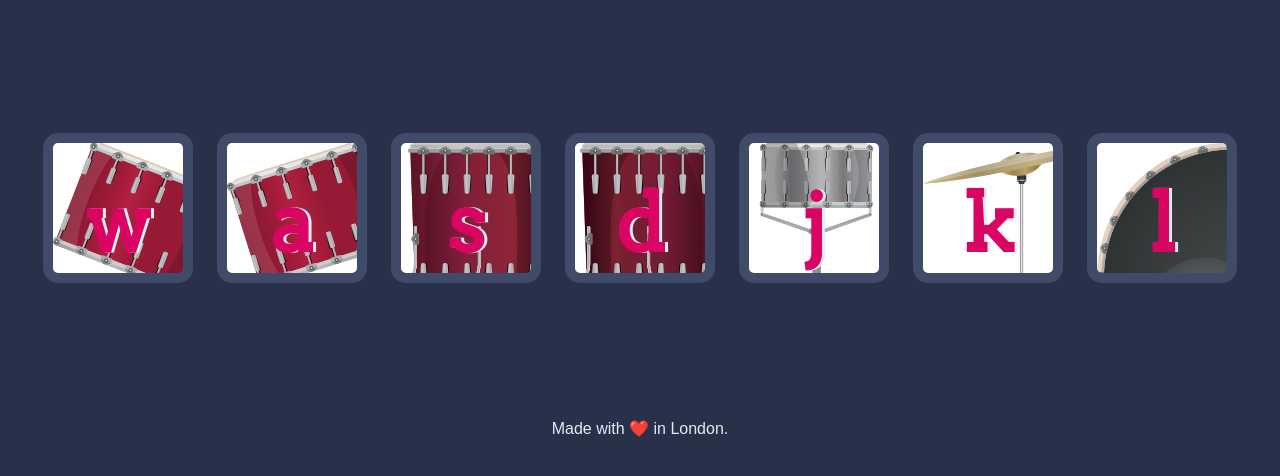
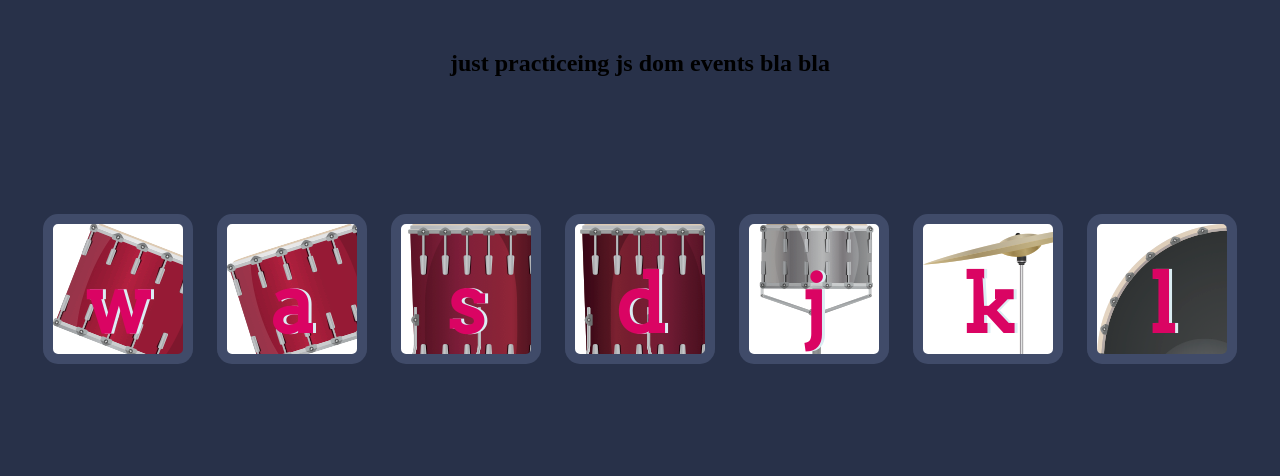
Before and after one commit to emrankhan3/JavaScriptPractice, a plain HTML site: page index.html in a window 1280 px wide. Shown: the part 156-632 px from the top of the page. Drawn offline with Linux system fonts and the light colour scheme.

Commit message:
index file edit

```diff
--- a/index.html
+++ b/index.html
@@ -11,6 +11,8 @@
 <body>
 
   <h1 id="title">Drum 🥁 Kit</h1>
+  <h2 id="title"> just practiceing js dom events bla bla</h2>
+
   <div class="set">
     <button class="w drum">w</button>
     <button class="a drum">a</button>
@@ -23,7 +25,6 @@
 
 
   <footer>
-    Made with ❤️ in London.
   </footer>
   <script src="index.js"></script>
 </body>
```
